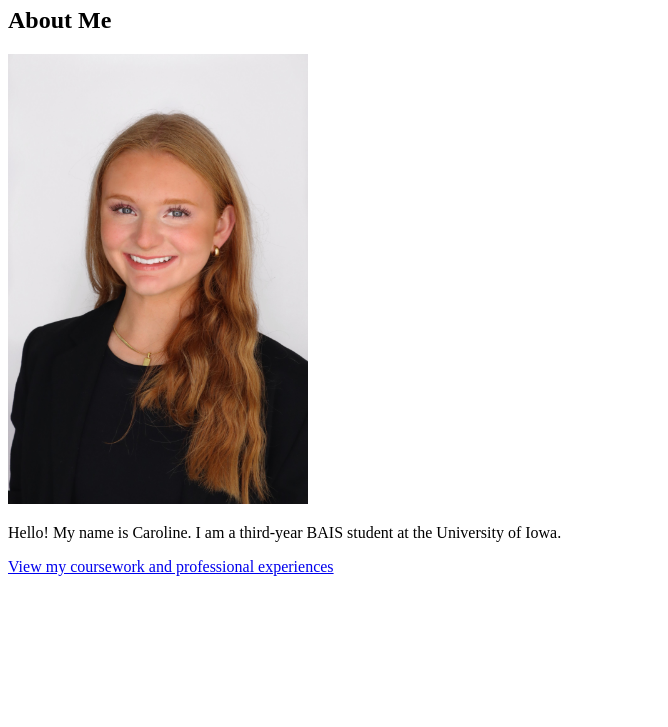
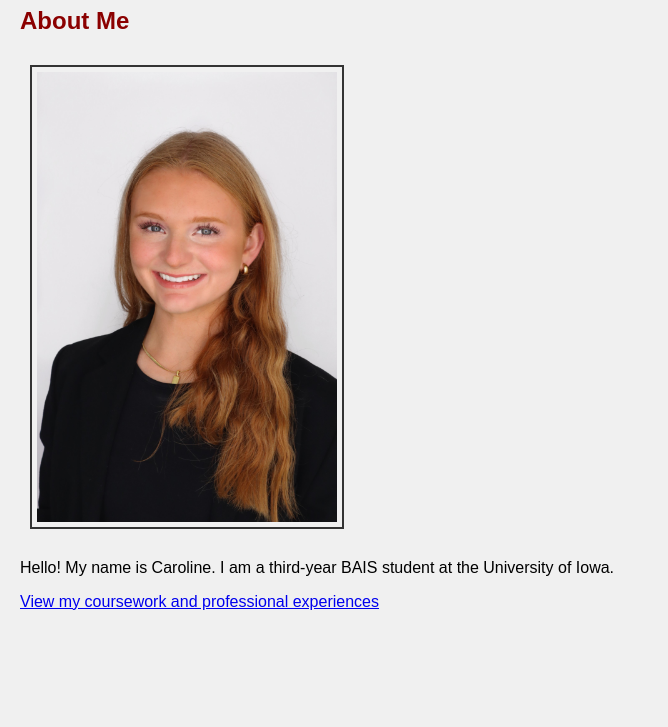
Before and after one commit to carolinebrincks/cbrincks-hw6, a plain HTML site: page index.html in a window 1280 px wide. Shown: the part 73-800 px from the top of the page, without its empty margins (0-668 px from the left). Drawn offline with Linux system fonts and the light colour scheme.

Commit message:
fixed incorrect stylesheet.css references

```diff
--- a/index.html
+++ b/index.html
@@ -3,7 +3,7 @@
 <head>
     <meta charset="UTF-8">
     <meta name="viewport" content="width=device-width, initial-scale=1.0">
-    <link rel="stylesheet" href="style.css">
+    <link rel="stylesheet" href="stylesheet.css">
 
     <title>Caroline Brincks' Homepage</title>
 </head>
```
Also changed, not shown: pagetwo.html (+1 -1 lines).
